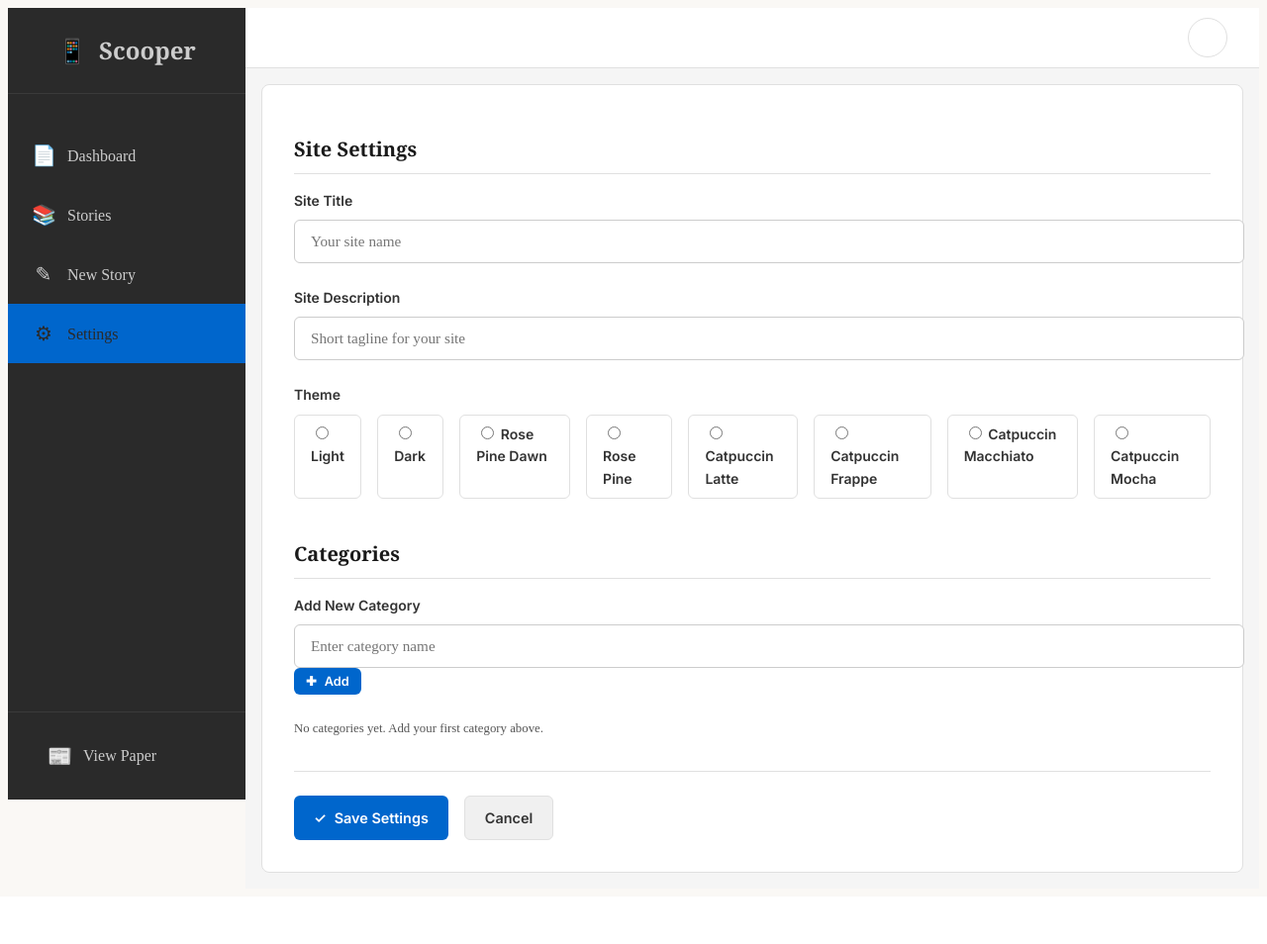
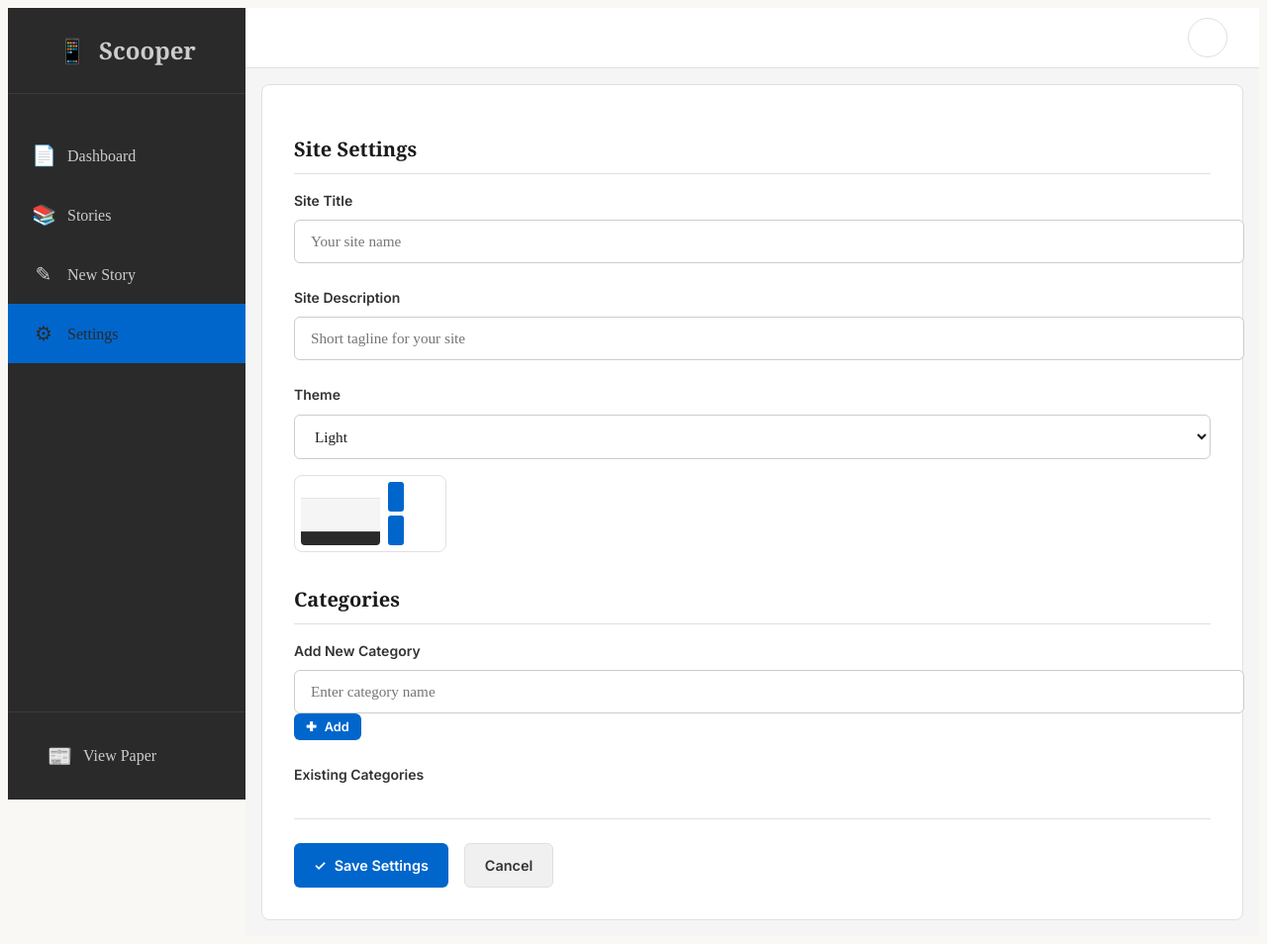
Before and after one commit to setzor/scooper-cms, a Python web app: template templates/cms/settings.html in a window 1280 px wide. Shown: the whole page at 99% size. Before the commit the page ends 882 px from the top, so only its background shows below. Run offline with Jinja, Linux system fonts and the light colour scheme; the template is opened without the code that fills it, so the values that code supplies are empty.

Commit message:
Theme switcher fix and also fixing issue with categories not showing

```diff
--- a/static/css/style.css
+++ b/static/css/style.css
@@ -1797,3 +1797,154 @@ img {
 .cms-pagination .page-link.next {
     padding: 0.4rem 1.2rem;
 }
+
+/* Theme Selector Styles */
+.theme-selector {
+    display: flex;
+    align-items: center;
+    gap: 1rem;
+    flex-wrap: wrap;
+}
+
+.theme-dropdown {
+    padding: 0.6rem 1rem;
+    border: 2px solid var(--form-input-border, #cccccc);
+    border-radius: 6px;
+    background-color: var(--form-input-bg, #ffffff);
+    color: var(--form-input-text, #1a1a1a);
+    font-size: 1rem;
+    cursor: pointer;
+    min-width: 200px;
+    transition: border-color 0.2s ease;
+}
+
+.theme-dropdown:focus {
+    outline: none;
+    border-color: var(--btn-primary-bg, #0066cc);
+}
+
+.theme-preview {
+    display: flex;
+    gap: 8px;
+    align-items: center;
+    border-radius: 8px;
+    padding: 6px;
+    border: 1px solid var(--cms-border, #e0e0e0);
+    height: 64px;
+    width: 140px;
+}
+
+.preview-container {
+    width: 80px;
+    height: 100%;
+    display: flex;
+    flex-direction: column;
+    border-radius: 4px;
+    overflow: hidden;
+}
+
+.preview-header {
+    flex: 0 0 25%;
+    border-bottom: 1px solid rgba(0,0,0,0.1);
+}
+
+.preview-body {
+    flex: 1;
+}
+
+.preview-footer {
+    flex: 0 0 20%;
+    border-top: 1px solid rgba(255,255,255,0.1);
+}
+
+.preview-accents {
+    display: flex;
+    flex-direction: column;
+    gap: 4px;
+    height: 100%;
+}
+
+.preview-btn,
+.preview-accent {
+    width: 16px;
+    border-radius: 3px;
+}
+
+.preview-btn {
+    flex: 1;
+}
+
+.preview-accent {
+    flex: 1;
+}
+
+/* Dark theme adjustments for theme selector */
+[data-theme="dark"] .theme-dropdown {
+    background-color: var(--form-input-bg, #2a2a2a);
+    color: var(--form-input-text, #f0f0f0);
+    border-color: var(--form-input-border, #444444);
+}
+
+[data-theme="dark"] .theme-preview {
+    border-color: var(--cms-border, #3a3a3a);
+}
+
+[data-theme="rose-pine-dawn"] .theme-dropdown {
+    background-color: var(--form-input-bg, #fffaf3);
+    color: var(--form-input-text, #575279);
+    border-color: var(--form-input-border, #f4ede8);
+}
+
+[data-theme="rose-pine-dawn"] .theme-preview {
+    border-color: var(--cms-border, #f4ede8);
+}
+
+[data-theme="rose-pine"] .theme-dropdown {
+    background-color: var(--form-input-bg, #1f1d2e);
+    color: var(--form-input-text, #e0def4);
+    border-color: var(--form-input-border, #26233a);
+}
+
+[data-theme="rose-pine"] .theme-preview {
+    border-color: var(--cms-border, #26233a);
+}
+
+[data-theme="catpuccin-latte"] .theme-dropdown {
+    background-color: var(--form-input-bg, #ffffff);
+    color: var(--form-input-text, #4c4f69);
+    border-color: var(--form-input-border, #dce0e8);
+}
+
+[data-theme="catpuccin-latte"] .theme-preview {
+    border-color: var(--cms-border, #dce0e8);
+}
+
+[data-theme="catpuccin-frappe"] .theme-dropdown {
+    background-color: var(--form-input-bg, #26233a);
+    color: var(--form-input-text, #c6d0f5);
+    border-color: var(--form-input-border, #303446);
+}
+
+[data-theme="catpuccin-frappe"] .theme-preview {
+    border-color: var(--cms-border, #303446);
+}
+
+[data-theme="catpuccin-macchiato"] .theme-dropdown {
+    background-color: var(--form-input-bg, #24273a);
+    color: var(--form-input-text, #cad3f5);
+    border-color: var(--form-input-border, #363a4f);
+}
+
+[data-theme="catpuccin-macchiato"] .theme-preview {
+    border-color: var(--cms-border, #363a4f);
+}
+
+[data-theme="catpuccin-mocha"] .theme-dropdown {
+    background-color: var(--form-input-bg, #1e1e2e);
+    color: var(--form-input-text, #cdd6f4);
+    border-color: var(--form-input-border, #313244);
+}
+
+[data-theme="catpuccin-mocha"] .theme-preview {
+    border-color: var(--cms-border, #313244);
+}
--- a/templates/cms/settings.html
+++ b/templates/cms/settings.html
@@ -70,44 +70,33 @@
 
                         <div class="form-group">
                             <label for="site_description">Site Description</label>
-                            <input type="text" id="site_description" name="site_description" value="{{ site_description }}" placeholder="Short tagline for your site">
+                            <input type="text" id="site_description" name="site_description" value="{{ site_description_value }}" placeholder="Short tagline for your site">
                         </div>
 
                         <div class="form-group">
                             <label>Theme</label>
-                            <div class="theme-options">
-                                <label class="theme-option">
-                                    <input type="radio" name="theme" value="light" {% if theme == 'light' %}checked{% endif %}>
-                                    <span>Light</span>
-                                </label>
-                                <label class="theme-option">
-                                    <input type="radio" name="theme" value="dark" {% if theme == 'dark' %}checked{% endif %}>
-                                    <span>Dark</span>
-                                </label>
-                                <label class="theme-option">
-                                    <input type="radio" name="theme" value="rose-pine-dawn" {% if theme == 'rose-pine-dawn' %}checked{% endif %}>
-                                    <span>Rose Pine Dawn</span>
-                                </label>
-                                <label class="theme-option">
-                                    <input type="radio" name="theme" value="rose-pine" {% if theme == 'rose-pine' %}checked{% endif %}>
-                                    <span>Rose Pine</span>
-                                </label>
-                                <label class="theme-option">
-                                    <input type="radio" name="theme" value="catpuccin-latte" {% if theme == 'catpuccin-latte' %}checked{% endif %}>
-                                    <span>Catpuccin Latte</span>
-                                </label>
-                                <label class="theme-option">
-                                    <input type="radio" name="theme" value="catpuccin-frappe" {% if theme == 'catpuccin-frappe' %}checked{% endif %}>
-                                    <span>Catpuccin Frappe</span>
-                                </label>
-                                <label class="theme-option">
-                                    <input type="radio" name="theme" value="catpuccin-macchiato" {% if theme == 'catpuccin-macchiato' %}checked{% endif %}>
-                                    <span>Catpuccin Macchiato</span>
-                                </label>
-                                <label class="theme-option">
-                                    <input type="radio" name="theme" value="catpuccin-mocha" {% if theme == 'catpuccin-mocha' %}checked{% endif %}>
-                                    <span>Catpuccin Mocha</span>
-                                </label>
+                            <div class="theme-selector">
+                                <select id="theme-select" name="theme" class="theme-dropdown">
+                                    <option value="light" {% if theme == 'light' %}selected{% endif %}>Light</option>
+                                    <option value="dark" {% if theme == 'dark' %}selected{% endif %}>Dark</option>
+                                    <option value="rose-pine-dawn" {% if theme == 'rose-pine-dawn' %}selected{% endif %}>Rose Pine Dawn</option>
+                                    <option value="rose-pine" {% if theme == 'rose-pine' %}selected{% endif %}>Rose Pine</option>
+                                    <option value="catpuccin-latte" {% if theme == 'catpuccin-latte' %}selected{% endif %}>Catpuccin Latte</option>
+                                    <option value="catpuccin-frappe" {% if theme == 'catpuccin-frappe' %}selected{% endif %}>Catpuccin Frappe</option>
+                                    <option value="catpuccin-macchiato" {% if theme == 'catpuccin-macchiato' %}selected{% endif %}>Catpuccin Macchiato</option>
+                                    <option value="catpuccin-mocha" {% if theme == 'catpuccin-mocha' %}selected{% endif %}>Catpuccin Mocha</option>
+                                </select>
+                                <div id="theme-preview" class="theme-preview">
+                                    <div class="preview-container">
+                                        <div class="preview-header" id="preview-header"></div>
+                                        <div class="preview-body" id="preview-body"></div>
+                                        <div class="preview-footer" id="preview-footer"></div>
+                                    </div>
+                                    <div class="preview-accents">
+                                        <div class="preview-btn" id="preview-btn"></div>
+                                        <div class="preview-accent" id="preview-accent"></div>
+                                    </div>
+                                </div>
                             </div>
                         </div>
                     </div>
@@ -120,13 +109,12 @@
                             <label for="new_category">Add New Category</label>
                             <div class="category-add">
                                 <input type="text" id="new_category" name="new_category" placeholder="Enter category name">
-                                <button type="button" class="btn btn-small btn-primary" onclick="setAction('add_category'); document.querySelector('form').submit();">
+                                <button type="button" class="btn btn-small btn-primary" onclick="setAction('add_category'); hasUnsavedChanges = false; document.querySelector('form').submit();">
                                     <span>&#10010;</span> Add
                                 </button>
                             </div>
                         </div>
 
-                        {% if categories %}
                         <div class="form-group">
                             <label>Existing Categories</label>
                             <div class="category-list">
@@ -140,7 +128,7 @@
                                         </button>
                                         <button type="button" class="btn btn-tiny btn-danger delete-category-btn"
                                                 data-category-id="{{ cat.id }}"
-                                                onclick="return confirm('Are you sure you want to delete this category? Stories using this category will keep their category name as text.')">
+                                                data-category-name="{{ cat.name }}">
                                             <span>&#128465;</span> Delete
                                         </button>
                                     </div>
@@ -148,10 +136,6 @@
                                 {% endfor %}
                             </div>
                         </div>
-                        {% endif %}
-                        {% if not categories %}
-                        <p class="hint">No categories yet. Add your first category above.</p>
-                        {% endif %}
 
                         <!-- Hidden fields for category edit/delete -->
                         <input type="hidden" id="edit_category_id" name="edit_category_id">
@@ -176,14 +160,55 @@
             document.getElementById('action').value = val;
         }
 
-        // Theme selection - immediate preview
+        // Theme selection - preview on dropdown change
         document.addEventListener('DOMContentLoaded', function() {
-            // Theme radio buttons - preview on change
-            document.querySelectorAll('input[name="theme"]').forEach(function(radio) {
-                radio.addEventListener('change', function() {
-                    setTheme(this.value);
+            const themeSelect = document.getElementById('theme-select');
+            const previewHeader = document.getElementById('preview-header');
+            const previewBody = document.getElementById('preview-body');
+            const previewFooter = document.getElementById('preview-footer');
+            const previewBtn = document.getElementById('preview-btn');
+            const previewAccent = document.getElementById('preview-accent');
+
+            // Theme color definitions for preview - header, body, footer, button, accent
+            const themeColors = {
+                'light': { header: '#ffffff', body: '#f5f5f5', footer: '#2a2a2a', btn: '#0066cc', accent: '#0066cc' },
+                'dark': { header: '#2a2a2a', body: '#1a1a1a', footer: '#0a0a0a', btn: '#4d90fe', accent: '#4d90fe' },
+                'rose-pine-dawn': { header: '#fffaf3', body: '#f4ede8', footer: '#575279', btn: '#ea9d34', accent: '#ea9d34' },
+                'rose-pine': { header: '#1f1d2e', body: '#191724', footer: '#191724', btn: '#ebbcba', accent: '#f38ba8' },
+                'catpuccin-latte': { header: '#ffffff', body: '#e6e9ef', footer: '#4c4f69', btn: '#88c0d0', accent: '#88c0d0' },
+                'catpuccin-frappe': { header: '#303446', body: '#292c3c', footer: '#232634', btn: '#88c0d0', accent: '#f2cdcd' },
+                'catpuccin-macchiato': { header: '#24273a', body: '#1e1e2e', footer: '#181826', btn: '#88c0d0', accent: '#f5c2e7' },
+                'catpuccin-mocha': { header: '#1e1e2e', body: '#181826', footer: '#11111b', btn: '#88c0d0', accent: '#f5e0dc' }
+            };
+
+            function updateThemePreview(theme) {
+                const colors = themeColors[theme] || themeColors['light'];
+                previewHeader.style.backgroundColor = colors.header;
+                previewBody.style.backgroundColor = colors.body;
+                previewFooter.style.backgroundColor = colors.footer;
+                previewBtn.style.backgroundColor = colors.btn;
+                previewAccent.style.backgroundColor = colors.accent;
+            }
+
+            // Update preview on dropdown change
+            if (themeSelect) {
+                themeSelect.addEventListener('change', function() {
+                    updateThemePreview(this.value);
                 });
-            });
+                // Initialize preview with current theme
+                updateThemePreview(themeSelect.value);
+            }
+
+            // Sync theme to localStorage on form submit (so page reload picks it up)
+            const settingsForm = document.querySelector('.settings-form');
+            if (settingsForm) {
+                settingsForm.addEventListener('submit', function() {
+                    const selectedTheme = themeSelect ? themeSelect.value : null;
+                    if (selectedTheme) {
+                        localStorage.setItem('scooper-theme', selectedTheme);
+                    }
+                });
+            }
 
             // Category management handlers
             // Edit category buttons
@@ -196,6 +221,7 @@
                         document.getElementById('edit_category_id').value = categoryId;
                         document.getElementById('edit_category_name').value = newName.trim();
                         setAction('edit_category');
+                        hasUnsavedChanges = false;
                         document.querySelector('form').submit();
                     }
                 });
@@ -205,9 +231,13 @@
             document.querySelectorAll('.delete-category-btn').forEach(function(btn) {
                 btn.addEventListener('click', function() {
                     var categoryId = this.getAttribute('data-category-id');
-                    document.getElementById('delete_category_id').value = categoryId;
-                    setAction('delete_category');
-                    document.querySelector('form').submit();
+                    var categoryName = this.getAttribute('data-category-name');
+                    if (confirm('Are you sure you want to delete "' + categoryName + '"? Stories using this category will keep their category name as text.')) {
+                        document.getElementById('delete_category_id').value = categoryId;
+                        setAction('delete_category');
+                        hasUnsavedChanges = false;
+                        document.querySelector('form').submit();
+                    }
                 });
             });
         });
```
Also changed, not shown: server.py (+28 -20 lines), db/scooper.db.
